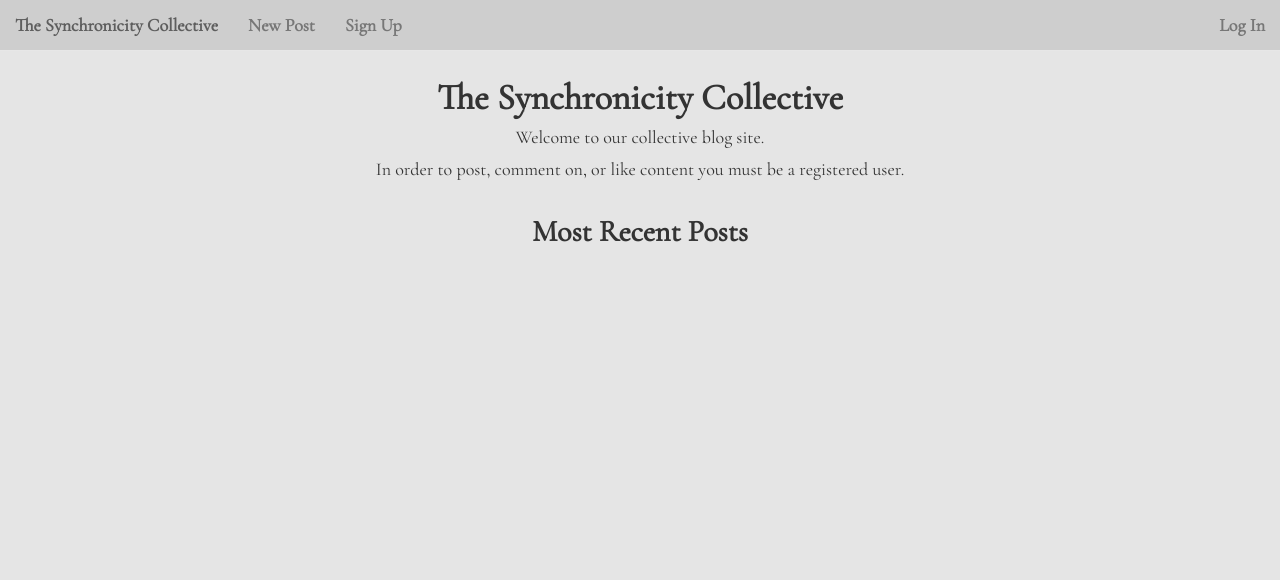
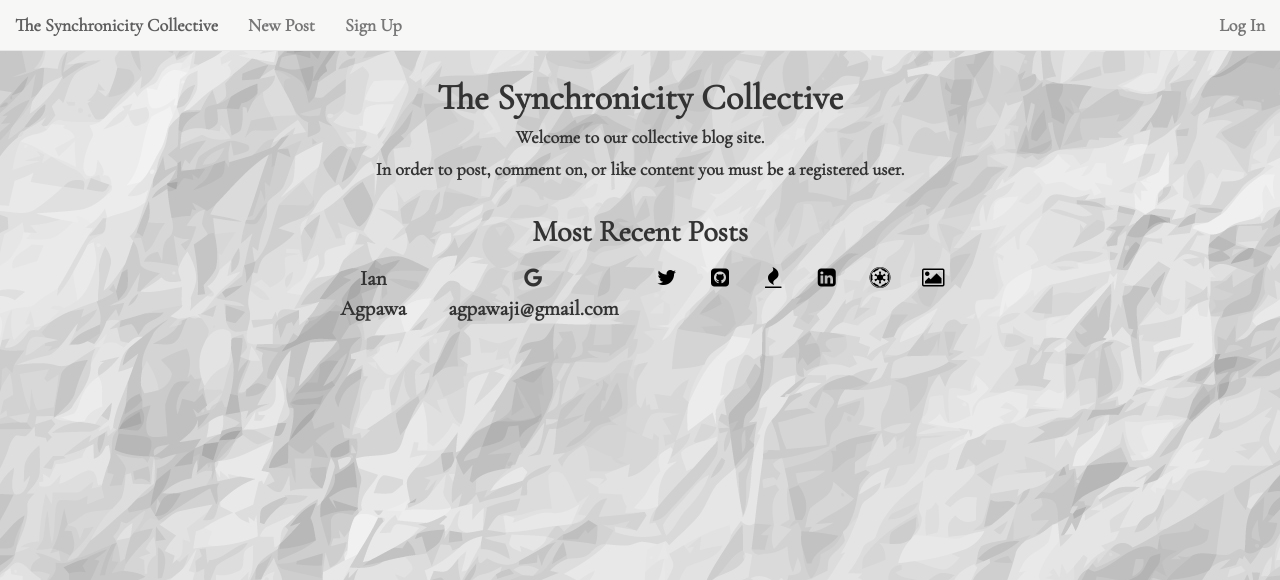
Before and after one commit to TheArtilect/sychronicity, a Python web app: template templates/frontpage.html in a window 1280 px wide. Shown: the top 580 px of the page. Run offline with Jinja, Linux system fonts and the light colour scheme; the template is opened without the code that fills it, so the values that code supplies are empty; some libraries are stand-ins or nearby versions.

Commit message:
footer added

```diff
--- a/PostPage.py
+++ b/PostPage.py
@@ -111,8 +111,9 @@ class PostPage(Handler):
 
 
 
-        if self.request.get("change"):
-            post.content = self.request.get("change")
+        if (self.request.get("change-title")) or (self.request.get("change-content")):
+            post.title = self.request.get("change-title")
+            post.content = self.request.get("change-content")
             post.put()
             edit_post = False
             self.redirect("/")
--- a/static/css/style.css
+++ b/static/css/style.css
@@ -1,14 +1,17 @@
 .navbar{
-    font-weight: 900;
-    background-color: #CECECE;
-    font-weight: 800;
+    background-color: #F7F7F6;
 }
 
+.navbar-header{
+    color: black;
+    font-weight: bold;
+}
 body{
+    background-image: url("/static/images/O5GLLH0.jpg");
     padding-top: 70px;
     font-family: 'Cormorant Garamond', monospace;
-    font-weight: 500;
-    background-color: #E5E5E5;
+    font-weight: 600;
+    background-color: #EFEFEF;
     font-size: 18px;
 }
 
@@ -36,6 +39,7 @@ a:hover{
 .frontpage-top h4,
 .frontpage-top p{
     margin-top: 1vh;
+    font-weight: 700;
 }
 
 .frontpage-top h1{
@@ -197,3 +201,10 @@ a:hover{
 .user-posts{
     padding-top: 1vh;
 }
+
+
+    /*  footer  */
+footer{
+    padding-bottom: 2vh;
+    font-size: 21px;
+}
--- a/templates/frontpage.html
+++ b/templates/frontpage.html
@@ -42,4 +42,49 @@
     {% endfor %}
 </div>
 
+<footer class="row text-center">
+        <div class="col-md-2">
+            Ian Agpawa
+        </div>
+        <div class="col-md-4">
+             <i class="fa fa-google fa-f"></i> agpawaji@gmail.com
+        </div>
+        <div class="col-md-1">
+            <a href="https://twitter.com/theartilect" target="_blank"
+                class="letter">
+                <i class="fa fa-twitter fa-f"></i>
+            </a>
+        </div>
+        <div class="col-md-1">
+            <a href="https://github.com/TheArtilect" target="_blank"
+                class="letter">
+              <i class="fa fa-github-square fa-f"></i>
+            </a>
+        </div>
+        <div class="col-md-1">
+            <a href="http://www.freecodecamp.com/theartilect"
+                target="_blank" class="letter">
+               <i class="fa fa-fire fa-f"></i>
+             </a>
+        </div>
+        <div class="col-md-1">
+            <a href="https://www.linkedin.com/in/ianagpawa"
+                target="_blank" class="letter">
+                <i class="fa fa-linkedin-square fa-f"></i>
+            </a>
+        </div>
+        <div class="col-md-1">
+            <a href="https://www.codewars.com/users/TheArtilect"
+                target="_blank" class="letter">
+                <i class="fa fa-empire fa-f" aria-hidden="true"></i>
+            </a>
+        </div>
+        <div class="col-md-1">
+            <a target="_blank"
+                href="http://www.freepik.com/free-vector/wrinkled-paper-texture_851248.htm">
+                <i class="fa fa-picture-o" aria-hidden="true"></i>
+            </a>
+        </div>
+</footer>
+
 {% endblock %}
--- a/templates/welcome.html
+++ b/templates/welcome.html
@@ -25,10 +25,10 @@
                         <div class="col-md-5">
                             {{post.last_modified.strftime("Last Modified: %b %d, %Y %I:%M %p")}}
                         </div>
-                        <div class="col-md-offset-3 col-md-2">
+                        <div class="col-md-offset-2 col-md-2">
                             {{post.number_of_likes()}} Likes
                         </div>
-                        <div class="col-md-2">{{post.number_of_comments()}}  Comments</div>
+                        <div class="col-md-3">{{post.number_of_comments()}}  Comments</div>
                     </div>
                 </div>
                 </a>
```
Also changed, not shown: other parts of static/css/style.css (+14 -14 lines), templates/permalink.html (+8 -9 lines), to-do.txt (+3 -4 lines), static/images/O5GLLH0.jpg (added), 12 other files.
